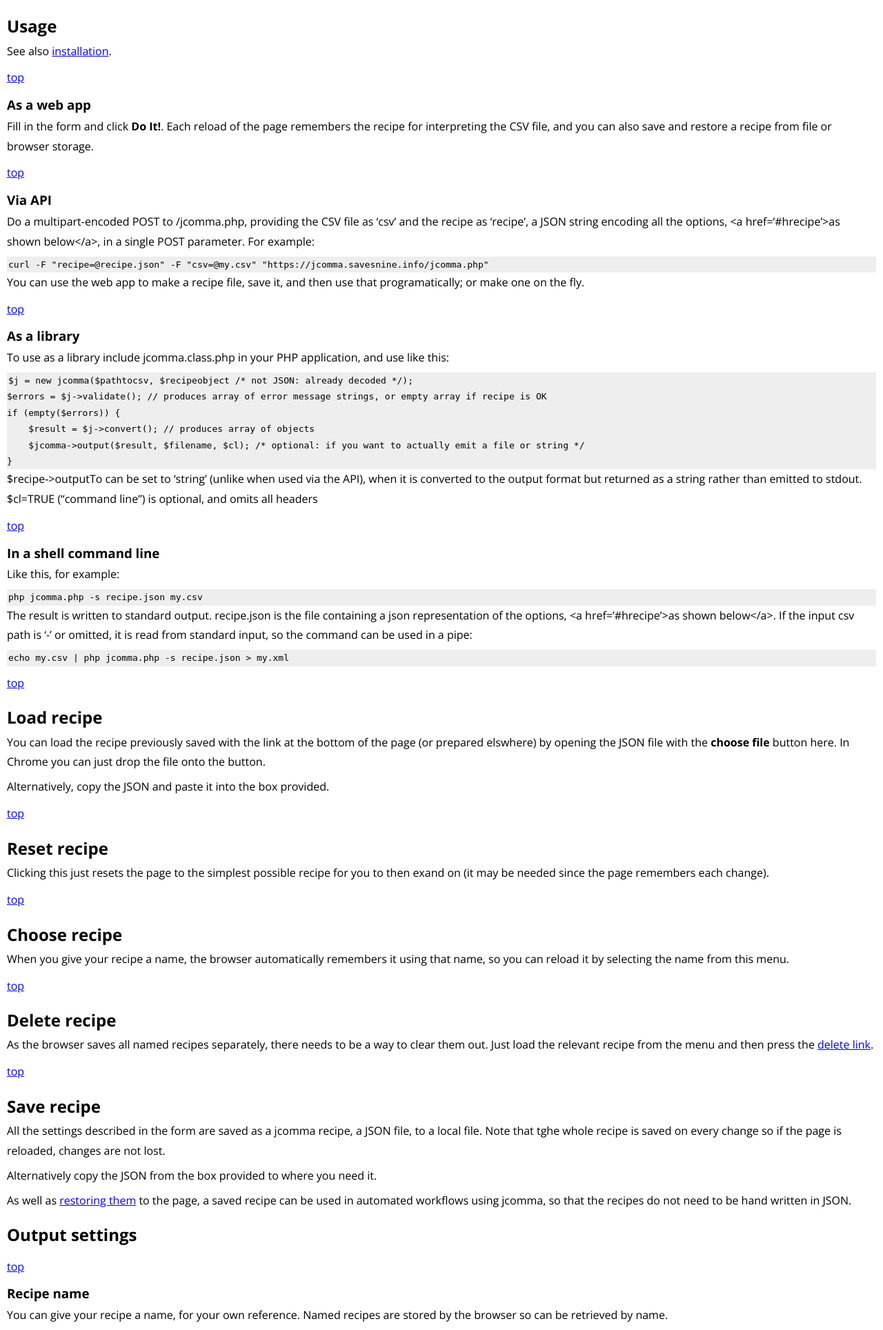
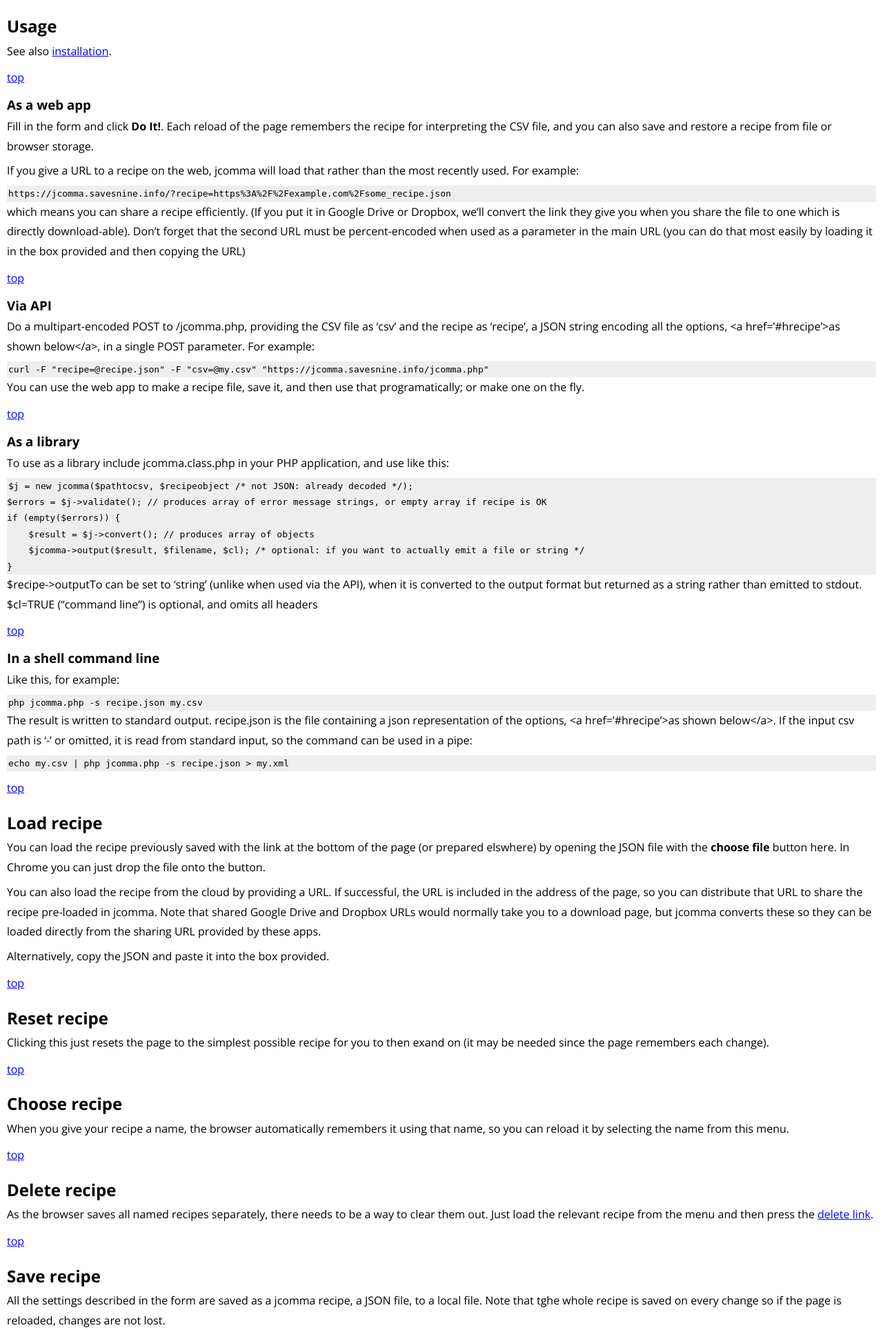
Before and after one commit to davidearl/jcomma, a PHP site: page /help.php in a window 1280 px wide. Shown: the part 667-2595 px from the top of the page at 69% size. Run offline with PHP 8.4, Linux system fonts and the light colour scheme.

Commit message:
Implement loading recipes from cloud storage
?recipe=...  in URL or put URL into the box provided. Note this is done
by a proxy on the server to avoid problems with CORs and to provide some
security and sanitisation, plus conversion of Drive and Dropbox urls to
direct downloads.

Also, colour the top two sections to make it easy to refer to them when
explaining.

```diff
--- a/index.php
+++ b/index.php
@@ -4,7 +4,7 @@
 <meta charset="UTF-8">
 <title>jcomma: a CSV converter</title>
 <link href="https://fonts.googleapis.com/css?family=Open+Sans:300,400,400i,700,700i" rel="stylesheet">
-<link rel='stylesheet' href='jcomma.css'>
+<link rel='stylesheet' href='jcomma.css?v=32'>
 <link rel='stylesheet' href='jquery-ui-1.12.1/jquery-ui.css'>
 <link rel='shortcut icon' href='logo.png'>
 <script src='jquery-3.1.0.min.js'></script>
@@ -45,11 +45,13 @@
 
   <hr>
 
-  <div>
+  <div id='iloadsave'>
 	<div class='cloadrecipeoptions'>
 	  <div>
 		<strong>Load recipe</strong> from file <a class='chelp cinfo' href='help.php?a=hloadrecipe'></a>:
 		<input type='file' id='iloadrecipe'><br>
+		<span>or</span> load recipe from cloud URL <a class='chelp cinfo' href='help.php?a=hloadrecipe'></a>:
+		<input type='text' id='iloadrecipeurl'><br>
 		<span>or</span> paste recipe here:<br>
 		<textarea id='ipasterecipe'></textarea>
 	  </div>
--- a/jcomma.css
+++ b/jcomma.css
@@ -152,6 +152,13 @@ select {
 	margin: 10px 0;
 }
 
+#isubmission {
+	background: #e2f9e2;
+    width: 100%;
+    box-sizing: border-box;
+    padding: 10px;
+}
+
 #icsv {
 	font-size: 120%;
 	margin: 5px;
@@ -234,6 +241,13 @@ a {
 	vertical-align: top;
 }
 
+#iloadsave {
+	width: 100%;
+	box-sizing: border-box;
+	background: #f9ffd3;
+	padding: 10px;
+}
+
 .csaverecipeoptions {
 	border-left: 1px solid silver;
 	padding-left: 20px;
--- a/jcomma.help.md.html
+++ b/jcomma.help.md.html
@@ -20,14 +20,18 @@ a problem with things like £ signs.</p>
 <p>(#husewebapp)</p>
 <h3><a id="As_a_web_app_24"></a>As a web app</h3>
 <p>Fill in the form and click <strong>Do It!</strong>. Each reload of the page remembers the recipe for interpreting the CSV file, and you can also save and restore a recipe from file or browser storage.</p>
+<p>If you give a URL to a recipe on the web, jcomma will load that rather than the most recently used. For example:</p>
+<pre><code>https://jcomma.savesnine.info/?recipe=https%3A%2F%2Fexample.com%2Fsome_recipe.json
+</code></pre>
+<p>which means you can share a recipe efficiently. (If you put it in Google Drive or Dropbox, we’ll convert the link they give you when you share the file to one which is directly download-able). Don’t forget that the second URL must be percent-encoded when used as a parameter in the main URL (you can do that most easily by loading it in the box provided and then copying the URL)</p>
 <p>(#huseapi)</p>
-<h3><a id="Via_API_29"></a>Via API</h3>
+<h3><a id="Via_API_35"></a>Via API</h3>
 <p>Do a multipart-encoded POST to /jcomma.php, providing the CSV file as ‘csv’ and the recipe as ‘recipe’, a JSON string encoding all the options, &lt;a href=’#hrecipe’&gt;as shown below&lt;/a&gt;, in a single POST parameter. For example:</p>
 <pre><code>curl -F &quot;recipe=@recipe.json&quot; -F &quot;csv=@my.csv&quot; &quot;https://jcomma.savesnine.info/jcomma.php&quot;
 </code></pre>
 <p>You can use the web app to make a recipe file, save it, and then use that programatically; or make one on the fly.</p>
 <p>(#huselibrary)</p>
-<h3><a id="As_a_library_38"></a>As a library</h3>
+<h3><a id="As_a_library_44"></a>As a library</h3>
 <p>To use as a library include jcomma.class.php in your PHP application, and use like this:</p>
 <pre><code>$j = new jcomma($pathtocsv, $recipeobject /* not JSON: already decoded */);
 $errors = $j-&gt;validate(); // produces array of error message strings, or empty array if recipe is OK
@@ -40,7 +44,7 @@ if (empty($errors)) {
 is converted to the output format but returned as a
 string rather than emitted to stdout. $cl=TRUE (“command line”) is optional, and omits all headers</p>
 <p>(#huseshell)</p>
-<h3><a id="In_a_shell_command_line_54"></a>In a shell command line</h3>
+<h3><a id="In_a_shell_command_line_60"></a>In a shell command line</h3>
 <p>Like this, for example:</p>
 <pre><code>php jcomma.php -s recipe.json my.csv
 </code></pre>
@@ -48,36 +52,37 @@ string rather than emitted to stdout. $cl=TRUE (“command line”) is optional,
 <pre><code>echo my.csv | php jcomma.php -s recipe.json &gt; my.xml
 </code></pre>
 <p>(#hloadrecipe)</p>
-<h2><a id="Load_recipe_65"></a>Load recipe</h2>
+<h2><a id="Load_recipe_71"></a>Load recipe</h2>
 <p>You can load the recipe previously saved with the link at the bottom of the page (or prepared elswhere) by opening the JSON file with the <strong>choose file</strong> button here. In Chrome you can just drop the file onto the button.</p>
+<p>You can also load the recipe from the cloud by providing a URL. If successful, the URL is included in the address of the page, so you can distribute that URL to share the recipe pre-loaded in jcomma. Note that shared Google Drive and Dropbox URLs would normally take you to a download page, but jcomma converts these so they can be loaded directly from the sharing URL provided by these apps.</p>
 <p>Alternatively, copy the JSON and paste it into the box provided.</p>
 <p>(#hresetrecipe)</p>
-<h2><a id="Reset_recipe_72"></a>Reset recipe</h2>
+<h2><a id="Reset_recipe_80"></a>Reset recipe</h2>
 <p>Clicking this just resets the page to the simplest possible recipe for you to then exand on (it may be needed since the page remembers each change).</p>
 <p>(#hloadselect)</p>
-<h2><a id="Choose_recipe_77"></a>Choose recipe</h2>
+<h2><a id="Choose_recipe_85"></a>Choose recipe</h2>
 <p>When you give your recipe a name, the browser automatically remembers it using that name, so you can reload it by selecting the name from this menu.</p>
 <p>(#hdeleterecipe)</p>
-<h2><a id="Delete_recipe_82"></a>Delete recipe</h2>
+<h2><a id="Delete_recipe_90"></a>Delete recipe</h2>
 <p>As the browser saves all named recipes separately, there needs to be a way to clear them out. Just load the relevant recipe from the menu and then press the <a href="#hdeleterecipe">delete link</a>.</p>
 <p>(#hsaverecipe)</p>
-<h2><a id="Save_recipe_87"></a>Save recipe</h2>
+<h2><a id="Save_recipe_95"></a>Save recipe</h2>
 <p>All the settings described in the form are saved as a jcomma recipe, a JSON file, to a local file. Note that tghe whole recipe is saved on every change so if the page is reloaded, changes are not lost.</p>
 <p>Alternatively copy the JSON from the box provided to where you need it.</p>
 <p>As well as <a href="#hloadrecipe">restoring them</a> to the page, a saved recipe can be used in automated workflows using jcomma, so that the recipes do not need to be hand written in JSON.</p>
-<h2><a id="Output_settings_95"></a>Output settings</h2>
+<h2><a id="Output_settings_103"></a>Output settings</h2>
 <p>(#hrecipename)</p>
-<h3><a id="Recipe_name_98"></a>Recipe name</h3>
+<h3><a id="Recipe_name_106"></a>Recipe name</h3>
 <p>You can give your recipe a name, for your own reference. Named recipes are stored by the browser so can be retrieved by name.</p>
 <p>(#hcomment)</p>
-<h3><a id="Comment_103"></a>Comment</h3>
+<h3><a id="Comment_111"></a>Comment</h3>
 <p>This is just saved with the recipe so when you look in the file there is something to tell you what it is for. It’s not saved with the output, just with <a href="#hrecipe">the recipe</a>.</p>
 <p>(#houtputto)</p>
-<h3><a id="Output_to_108"></a>Output to</h3>
+<h3><a id="Output_to_116"></a>Output to</h3>
 <p>Choose whether to save the output to a downloaded file or to display it in a browser tab. Note that csv and xlsx files are always downloaded (because browsers don’t know what to do with them).</p>
 <p>This corresponds to the <code>&quot;outputTo&quot;: &quot;...&quot;</code> <a href="#hrecipe">in the recipe</a>, with values ‘inline’ (for display) and ‘attachment’ (for download), and when used as the library ‘string’ to retrieve the result as a string.</p>
 <p>(#houtputformat)</p>
-<h3><a id="Output_format_115"></a>Output format</h3>
+<h3><a id="Output_format_123"></a>Output format</h3>
 <p>jcomma can write its result in a variety of formats (<code>&quot;outputFormat&quot;: &quot;json&quot;</code> for example <a href="#hrecipe">in the recipe</a>). Some of these have additional options:</p>
 <ul>
 <li>
@@ -129,43 +134,43 @@ string rather than emitted to stdout. $cl=TRUE (“command line”) is optional,
 </ul>
 </li>
 </ul>
-<h2><a id="Input_settings_141"></a>Input settings</h2>
+<h2><a id="Input_settings_149"></a>Input settings</h2>
 <p>(#hcsv)</p>
-<h3><a id="CSV_file_144"></a>CSV file</h3>
+<h3><a id="CSV_file_152"></a>CSV file</h3>
 <p>Select the CSV file to process. In Chrome you can just drag and drop the file onto the Choose File button. Everything that follows then describes how that CSV file should be interpreted to convert it to output records (which are then formatted according to the chosen file format and options).</p>
 <p>(#hencoding)</p>
-<h3><a id="Input_CSV_encoding_149"></a>Input CSV encoding</h3>
+<h3><a id="Input_CSV_encoding_157"></a>Input CSV encoding</h3>
 <p>CSV files are completely ambiguous when it comes to characters that aren’t represented in the basic ASCII character set, such as accented characters, currency symbols and exotic punctuation, not to mention whole languages like Japanese and Hebrew. While Excel does have an option to choose the character set when it is saved, most people do not know about it and are completely unaware of the consequences, namely that a consumer of the CSV may not see currency symbols or non-English names correctly. Typically Excel exports CSVs using a special Windows character set, while Google Sheets does so using the standard international character set called UTF-8.</p>
 <p>This option (<code>&quot;encoding&quot;: &quot;whatever&quot;</code> <a href="#hrecipe">in the recipe</a>) lets you explicitly state which character set to expect in the CSV (we will try to detect this when set to auto, but it is not always possible to be correct).</p>
 <p>(#hheaderrows)</p>
-<h3><a id="Header_rows_156"></a>Header rows</h3>
+<h3><a id="Header_rows_164"></a>Header rows</h3>
 <p>Many CSV files have a header row labelling the columns. Some CSV files have additional header rows where people put arbitrary data (for example, a bank statement CSV might use one line for the account number, and another for the sort code).</p>
 <p>Specify the number of header rows in the CSV here (<code>&quot;headerRows&quot;: 1</code> for example <a href="#hrecipe">in the recipe</a>). Zero means there is no header row at all, while 1 is common.</p>
 <p>If header rows is 1 or more, the last of them is assumed to contain column headings, and these can be used to identify columns instead or as well as column letters. This can make the settings easier to follow. Column headings and letters are not treated as case-sensitive. Also note that conventionally the 27th and subsequent columns are “AA”, “AB”, “AC” etc, and the 53rd “BA”, “BB”, “BC”, and so on, as in Excel.</p>
 <p>(#hrowcount)</p>
-<h3><a id="Each_record_formed_from__rows_165"></a>Each record formed from … rows</h3>
+<h3><a id="Each_record_formed_from__rows_173"></a>Each record formed from … rows</h3>
 <p>When the CSV file is processed, typically each row is used to create one (or sometimes more) output records. However, sometimes a record might be formed from a group of rows if the data has been spread over more than one row.</p>
 <p>This number (<code>&quot;rowCount&quot;: 1</code> for example <a href="#hrecipe">in the recipe</a>) says how many rows to consume (after any rows that are ignored below have been discarded) to construct each record (or group of records). 1 is typical.</p>
 <p>(#hignorerows)</p>
-<h3><a id="Ignore_rows_172"></a>Ignore rows…</h3>
+<h3><a id="Ignore_rows_180"></a>Ignore rows…</h3>
 <p>People will often put random rows in the middle of CSVs which makes them particularly hard to process in an orderly manner. For example, banks often repeat their a header row every “page”, whatever that might mean.</p>
 <p>This setting (<code>&quot;ignoreRows&quot;: [ ... ]</code> <a href="#hrecipe">in the recipe</a>) lets you ignore such rows based on one or more criteria. Add a new criterion by pressing the + button, remove an existing one with X, and drag ↕ to change the order. The row is ignored if any one of the criteria is satisfied.</p>
 <p>You can ignore rows based on the value of a cell in a specified column in the incoming CSV (provide its name, either the column letter or column heading), or based on the value of one of the fields computed from the incoming CSV (provide its name to match one you specify below).</p>
 <p>See <a href="#hconditions">conditions</a> for details about the conditions (the same set of conditions is used in several different places).</p>
 <p>Note that rows are not ignored in this way when extracting any header row(s) (where exactly the number given are consumed from the CSV).</p>
 <p>(#hrecords)</p>
-<h2><a id="Output_records_185"></a>Output records</h2>
+<h2><a id="Output_records_193"></a>Output records</h2>
 <p>Typically you’ll produce one output record for each input row (that isn’t ignored according to <a href="#hignorerows">ignore rows</a>) or group of however many rows given by <a href="#hrowcount">‘Each record formed from…’</a>. However, occasionally it may be helpful to make more than one record for each row. Each such record would appear consecutively in the output, e.g. as an object in a JSON array or an extra row in an output CSV.</p>
 <p>For example, you might produce two records from a PayPal transaction where you want to represent a payment as one record (a credit), and the PayPal fee (which PayPal puts in the same row in its exports) as another (a debit: a bank charge).</p>
 <p>Therefore, the + here lets you add one or more recipes of records to be produced, though you’ll often only need one. (<code>&quot;records&quot;: [ ... ]</code> <a href="#hrecipe">in the recipe</a>). Click X to remove one, and drag ↕ to change the order</p>
 <p>Each record then comprises a set of fields, and a set of conditions based on those fields when the record will be discarded.</p>
 <p>(#hfields)</p>
-<h2><a id="Fields_of_output_record_196"></a>Fields of output record</h2>
+<h2><a id="Fields_of_output_record_204"></a>Fields of output record</h2>
 <p>Each field (<code>&quot;fields&quot;: [ ... ]</code> <a href="#hrecipe">in the recipe</a>) of a record comprises a name, one or more columns and bits of verbatim text from which its value is initially composed, and a list of options applied in turn which can transform, omit or reject the value.</p>
 <p>Add a new field with +, delete an existing one with X, and drag ↕ to change the order</p>
 <p>Fields are delivered in the order they are specified in the output records.</p>
 <p>(#hname)</p>
-<h3><a id="Field_name_205"></a>Field name</h3>
+<h3><a id="Field_name_213"></a>Field name</h3>
 <p>Field names (<code>&quot;name&quot;: &quot;whatever&quot;</code> <a href="#hrecipe">in the recipe</a>) is used in the output, for example as object member names in JSON, as element names in XML or column headings in CSV, HTML and XLSX.</p>
 <p>If names contain periods and/or integers in square brackets, then subordinate objects and arrays are constructed for those formats which can support hierarchical output. For example, we might have output fields called “salutation”, “address.city” and “address.postcode”. In JSON output these would appear as:</p>
 <pre><code>[
@@ -205,10 +210,10 @@ string rather than emitted to stdout. $cl=TRUE (“command line”) is optional,
 <p>In this way multiple columns of a spreadsheet can be distributed as array elements in the output. It isn’t currently possible to include arbitrary numbers of array elements.</p>
 <p>In table formats (HTML, CSV, XLSX), the values just appear as consecutive columns headed (when requested) by the dotted/indexed name. Column headings are worked out from the field names of the first record.</p>
 <p>You can usefully have more than one field with the same name (usually consecutive), providing you set options to omit each in opposite circumstances. For example, say you have debit and credit columns in the original CSV but require a single simple number, positive for credit and negative for debit. So you would make one field from credit and the same field from debit, each of which has the option to omit if blank, and convert to a number, while debit also includes the option to negate when converting to a number.</p>
-<h3><a id="dont_include_in_output_253"></a>don’t include in output</h3>
+<h3><a id="dont_include_in_output_261"></a>don’t include in output</h3>
 <p>(<code>&quot;exclude&quot;: true</code> <a href="#hrecipe">in the recipe</a>) excludes the field from the output altogether. This differs from the “omit” conditions in that the field remains in the output record until it is output and is therefore available to be referenced from other fields. In this way, it behaves a bit like a variable.</p>
 <p>(#hcomprising)</p>
-<h3><a id="Field_concatenated_from_258"></a>Field concatenated from</h3>
+<h3><a id="Field_concatenated_from_266"></a>Field concatenated from</h3>
 <p>Concatenate several columns, interleaved with verbatim separators, to make one output field, before applying any options. For example, some banks provide several fields which one might usefully put into a single Description field. You would almost always need at least one column. (<code>&quot;comprising&quot;: [{&quot;item&quot;: &quot;column&quot;, &quot;column&quot;: &quot;A&quot;, ...}, ...]</code> <a href="#hrecipe">in the recipe</a></p>
 <p>Where there is more than one input row (<a href="#hrowcount">rowCount</a> is greater than 1), you’ll need to say from which of those rows the CSV cell is obtained (this also allows you to concatenate several values vertically from the same column), by giving the row offset (0 for the first row, 1 for the second in each group of rows, and  so on).</p>
 <p>You can also include verbatim text, for example to parenthesis a second column. (<code>&quot;comprising&quot;: [{&quot;item&quot;: &quot;text&quot;, &quot;text&quot;: &quot;whatever text&quot;}, ...]</code> <a href="#hrecipe">in the recipe</a>).</p>
@@ -216,7 +221,7 @@ string rather than emitted to stdout. $cl=TRUE (“command line”) is optional,
 <p>For fields and columns, check boxes are available to append comma (<code>&quot;appendComma&quot;: true</code> <a href="#hrecipe">in the recipe</a>), space (<code>&quot;appendSpace&quot;: true</code> <a href="#hrecipe">in the recipe</a>) or both. This is jsut a shortcut for including these as verbatim text.</p>
 <p>Click + to include a new column, field or text, X to remove one, and drag ↕ to change the order</p>
 <p>(#hoptions)</p>
-<h3><a id="Field_options_273"></a>Field options</h3>
+<h3><a id="Field_options_281"></a>Field options</h3>
 <p>After a field value is derived by concatenation from one or more cells in the CSV, that value can be transformed in a variety of ways using field options. More than one option can be applied, in the order they are given. Click + to add a new option, X to delete an existing one, and drag ↕ to change the order.</p>
 <p>Available options are as follows:</p>
 <ul>
@@ -261,11 +266,11 @@ string rather than emitted to stdout. $cl=TRUE (“command line”) is optional,
 <li>the value of any earlier field (<code>&quot;test&quot;: &quot;field&quot;, &quot;field&quot;: &quot;name&quot;</code> <a href="#hrecipe">in the recipe</a>)</li>
 </ul>
 <p>(#hunless)</p>
-<h3><a id="Dont_output_record_308"></a>Don’t output record…</h3>
+<h3><a id="Dont_output_record_316"></a>Don’t output record…</h3>
 <p>Having calculated all the fields for a record, the values computed can be used to determine that their record should not be included in the output at all if any of the <a href="#hconditions">conditions</a> given here are satisfied. Press + to add a new condition, X to remove an existing one, and drag ↕ to change the order.</p>
-<h2><a id="Settings_which_are_used_in_several_places_312"></a>Settings which are used in several places</h2>
+<h2><a id="Settings_which_are_used_in_several_places_320"></a>Settings which are used in several places</h2>
 <p>(#hconditions)</p>
-<h3><a id="Conditions_315"></a>Conditions</h3>
+<h3><a id="Conditions_323"></a>Conditions</h3>
 <ul>
 <li><strong><em>empty (no text at all)</em></strong> (<code>&quot;condition&quot;: &quot;empty&quot;</code> <a href="#hrecipe">in the recipe</a>): there is nothing in the value, not even a space, or for field either the field does not exist or is an empty string.</li>
 <li><strong><em>whitespace only or empty</em></strong> (<code>&quot;condition&quot;: &quot;white&quot;</code> <a href="#hrecipe">in the recipe</a>): if the value is empty, as above, or just contains spaces, tabs, newline or line-feed characters, in any combination.</li>
@@ -279,7 +284,7 @@ string rather than emitted to stdout. $cl=TRUE (“command line”) is optional,
 <li><strong><em>after (date)</em></strong> (<code>&quot;condition&quot;: &quot;after&quot;, &quot;value&quot;: &quot;2016-09-23&quot;</code> <a href="#hrecipe">in the recipe</a>): date comparison, as “before”.</li>
 </ul>
 <p>(#hregularexpression)</p>
-<h3><a id="Regular_expressions_329"></a>Regular expressions</h3>
+<h3><a id="Regular_expressions_337"></a>Regular expressions</h3>
 <p>Regular expressions are a language for expressing the syntax of a string of text. jcomma uses so-called PCRE-regular expressions, <a href="http://php.net/manual/en/book.pcre.php">as in PHP</a>. The regular expression must include the delimiters (any suitable pair of characters) and any trailing modifiers.</p>
 <p>See the <a href="http://php.net/manual/en/book.pcre.php">PHP manual</a> for full details of regular expression syntax.</p>
 <p>For example, the following would match a string comprising only the letters A, B, C or a, b, c (using tilde as the delimiter, the trailing modifier ‘i’ indicating case-independence, ^ and $ requiring start and end of string, and square brackets to indicate a range of characters):</p>
@@ -288,7 +293,7 @@ string rather than emitted to stdout. $cl=TRUE (“command line”) is optional,
 <p>Note that when you need to escape a character, in a PHP string you often find you need two backslashes, one for PHP’s literal string syntax, and another for the regular expression itself. Here, these are not PHP literal strings, so only one is required.</p>
 <p>Where replacement is offered, parenthesised matches can be substituted using $1, $2 etc, just as in PHP.</p>
 <p>(#hrecipe)</p>
-<h2><a id="JSON_recipe_the_recipe_344"></a>JSON recipe (“the recipe”)</h2>
+<h2><a id="JSON_recipe_the_recipe_352"></a>JSON recipe (“the recipe”)</h2>
 <p>The values entered into the form are turned into a JSON object. This can be <a href="#hsaverecipe">saved to a file</a>.</p>
 <p>When used from the <a href="#huseapi">API</a>, as a <a href="#huselibrary">library</a>, or in a <a href="#huseshell">shell command</a>, the recipe is supplied in this structured form. (Yes, I know JSON can’t really have comments like this).</p>
 <pre><code>{
@@ -360,11 +365,11 @@ string rather than emitted to stdout. $cl=TRUE (“command line”) is optional,
 }
 </code></pre>
 <p>(#hinstallation)</p>
-<h2><a id="Installation_419"></a>Installation</h2>
+<h2><a id="Installation_427"></a>Installation</h2>
 <p>Requires PHP &gt;= 5.4. Does not work on older browsers (it’s using a recent version of jQuery). It will probably work on PHP 5.3 except for JSON Pretty Print which would produce a warning in the server error log if used.</p>
 <p>Just put the files in the document root of your web server, ideally a https website, or as a sub-directory of a website.</p>
 <p>You might want to increase the individual file and total file upload limits in your server settings from the PHP default.</p>
-<h2><a id="Acknowledgments_427"></a>Acknowledgments</h2>
+<h2><a id="Acknowledgments_435"></a>Acknowledgments</h2>
 <p>Apart from PHP and server software, the only dependencies are</p>
 <ul>
 <li><a href="https://github.com/mk-j/PHP_XLSXWriter">PHP_XLSXWriter</a> for the xlsx file format output, licensed under the MIT license, and</li>
```
Also changed, not shown: corsproxy.php (added, +31 -0 lines), jcomma.js (+33 -1 lines), README.md.
